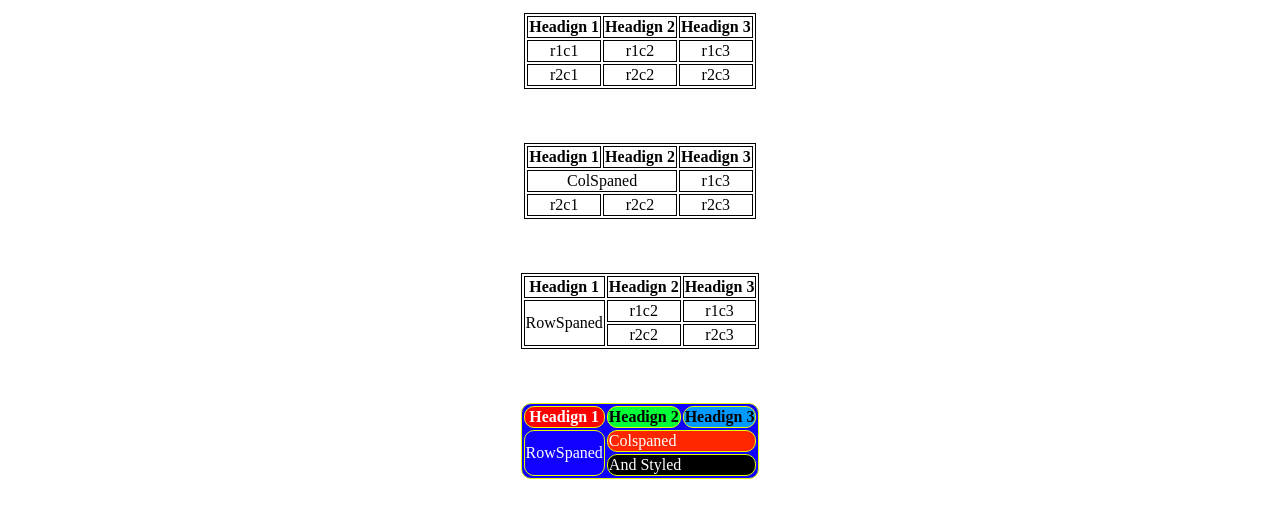
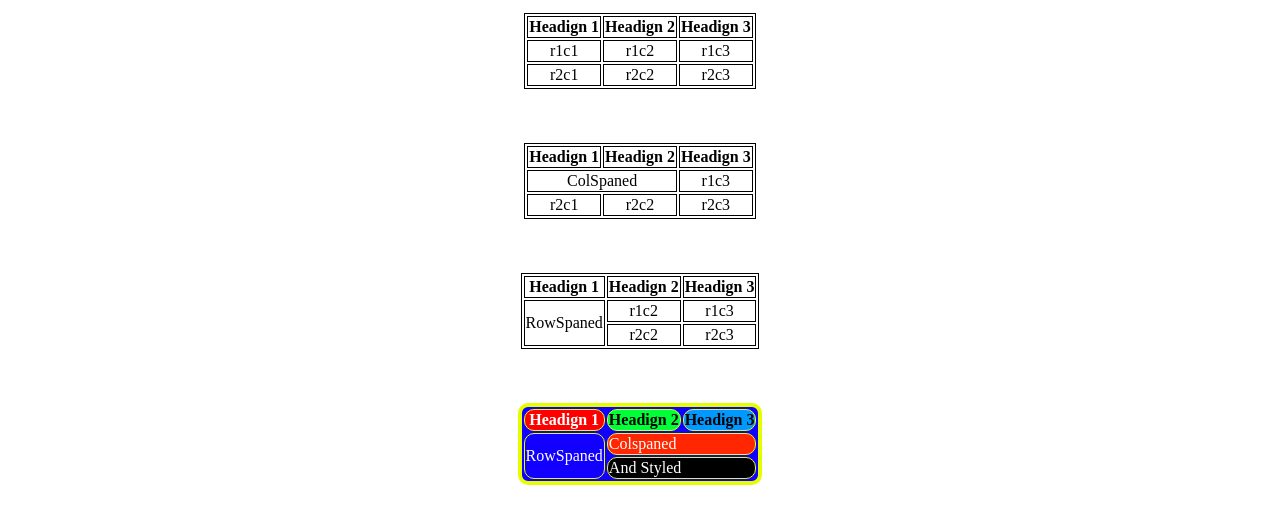
Before and after one commit to protik0939/Home-Task-02, a plain HTML site: page Index.html in a window 1280 px wide. Shown: the part 1075-1598 px from the top of the page. Drawn offline with Linux system fonts and the light colour scheme.

Commit message:
second committ

```diff
--- a/Index.html
+++ b/Index.html
@@ -99,7 +99,7 @@
     <br><br><br>
 
     <div style="display:flex; align-items:center; justify-content:center;">
-        <table style="border: 1px solid black;border-radius: 10px; background: #1100ff; border-color: #e5ff00;" style="text-align: center;">
+        <table style="border: 4px solid black;border-radius: 10px; background: #1100ff; border-color: #e5ff00;" style="text-align: center;">
             <tr>
                 <th style="border: 1px solid black;border-radius: 10px; border-color: #e5ff00; background: #ff0000; color:#ffffff;">Headign 1</th>
                 <th style="border: 1px solid black;border-radius: 10px; border-color: #e5ff00; background: #00ff37;">Headign 2</th>
```
